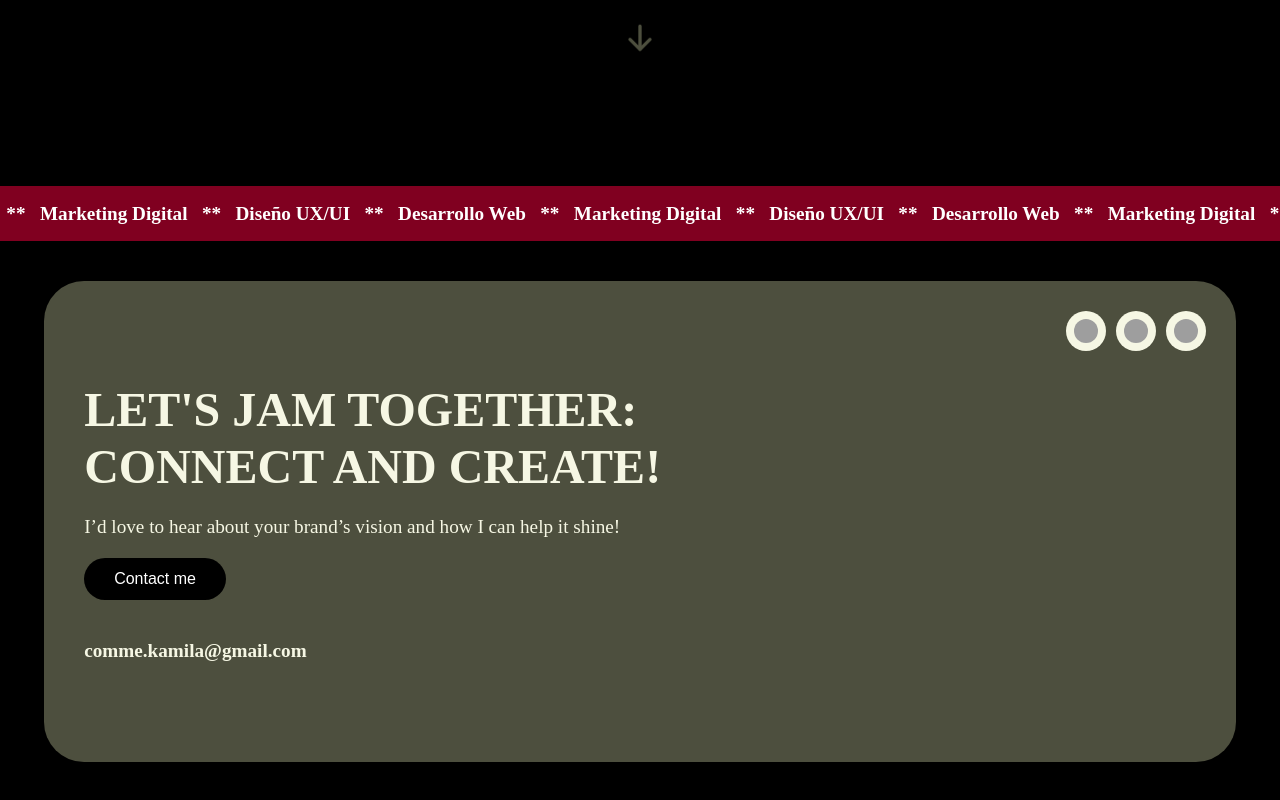
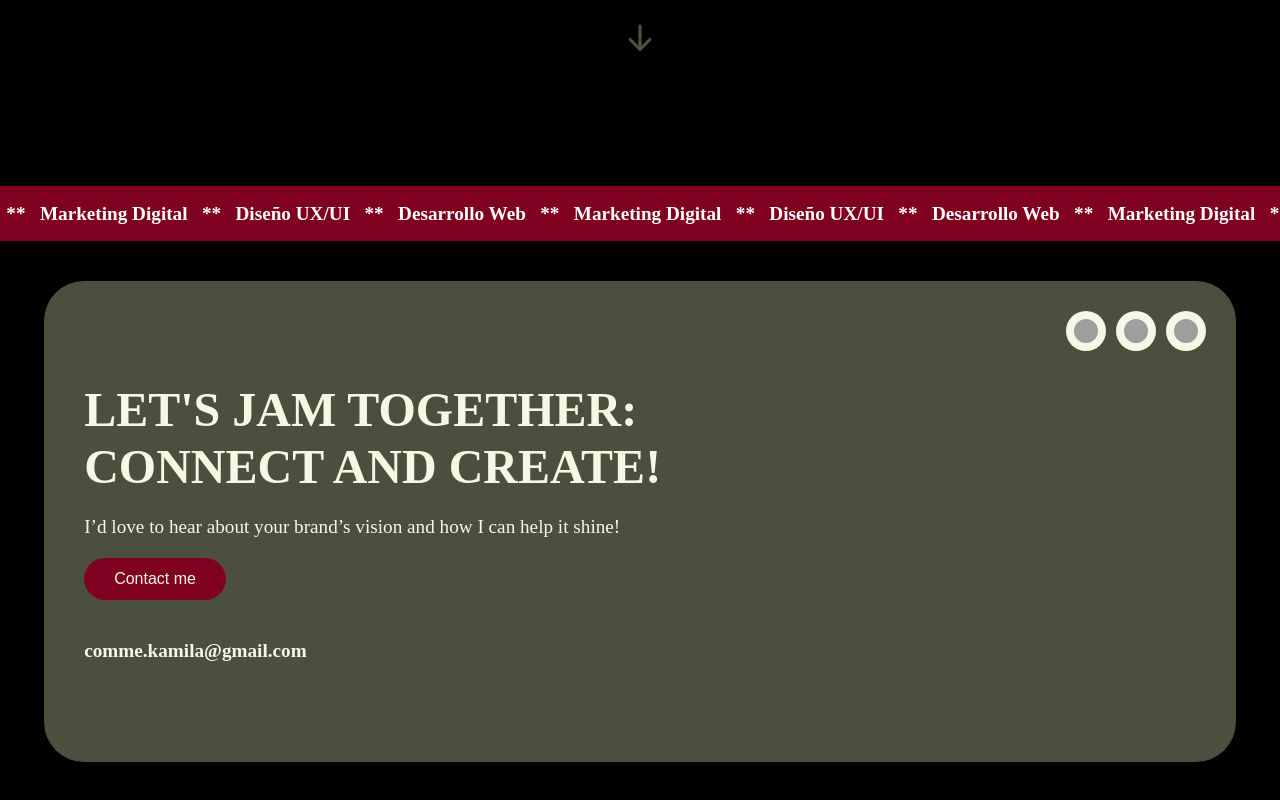
Before and after one commit to luulaa13/portfolio, a React (Vite) app: page /portfolio in a window 1280 px wide. Shown: the part 536-1336 px from the top of the page. Built offline with nearby package versions, Linux system fonts and the light colour scheme; no server answers; grey boxes are pictures that could not be loaded; a web font is replaced by a local one.

Commit message:
Update Portfolio.css

```diff
--- a/src/style/Portfolio.css
+++ b/src/style/Portfolio.css
@@ -138,7 +138,7 @@
 }
 
 .contacto-section{
- background-color: #4d4f3e; /* o #6B8E23 para verde oliva */
+  background-color: #4d4f3e; /* o #6B8E23 para verde oliva */
   border-radius: 40px;
   padding: 60px 40px;
   width: 98%;
@@ -161,8 +161,8 @@
   margin-bottom: 20px;
 }
 .contact-button {
-  background-color: black;
-  color: white;
+  background-color: #800020;
+  color: #f6f7e4;
   border: none;
   padding: 12px 30px;
   border-radius: 24px;
```
